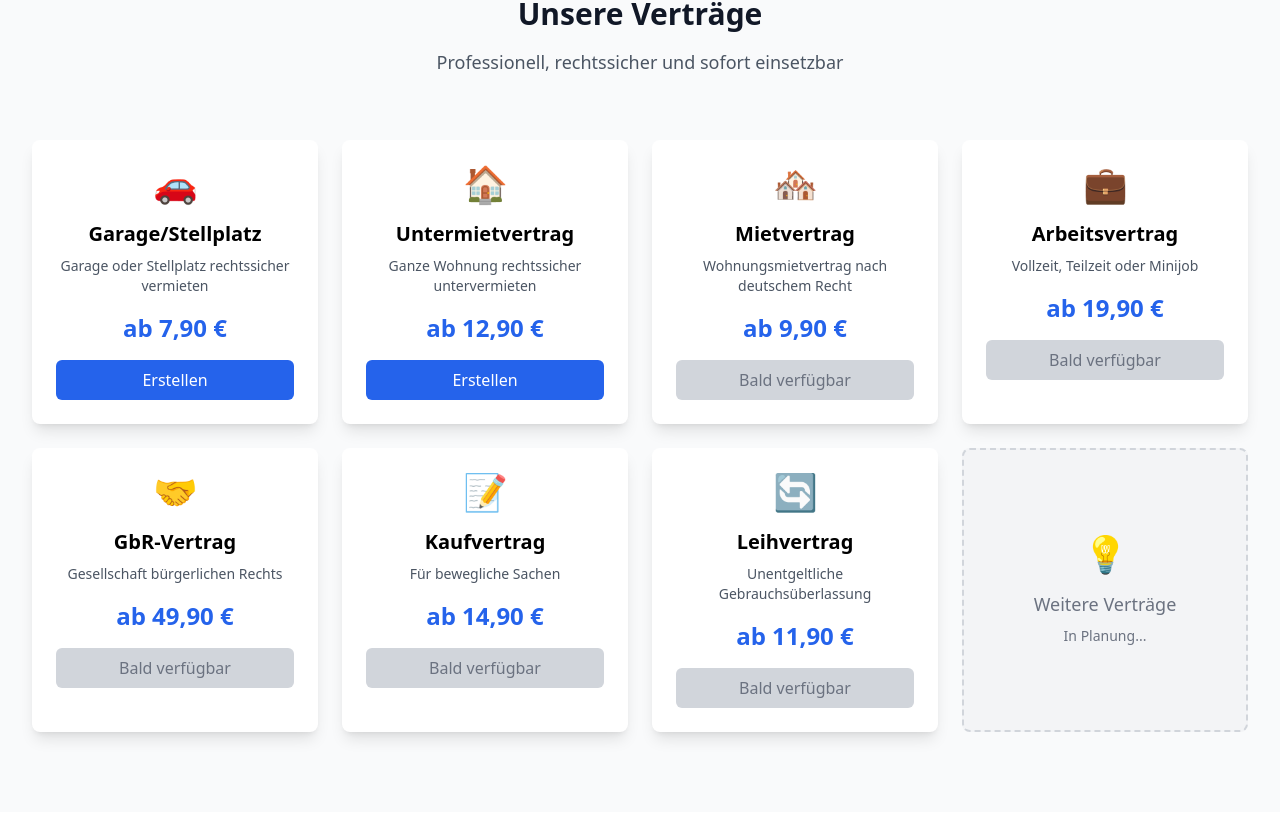
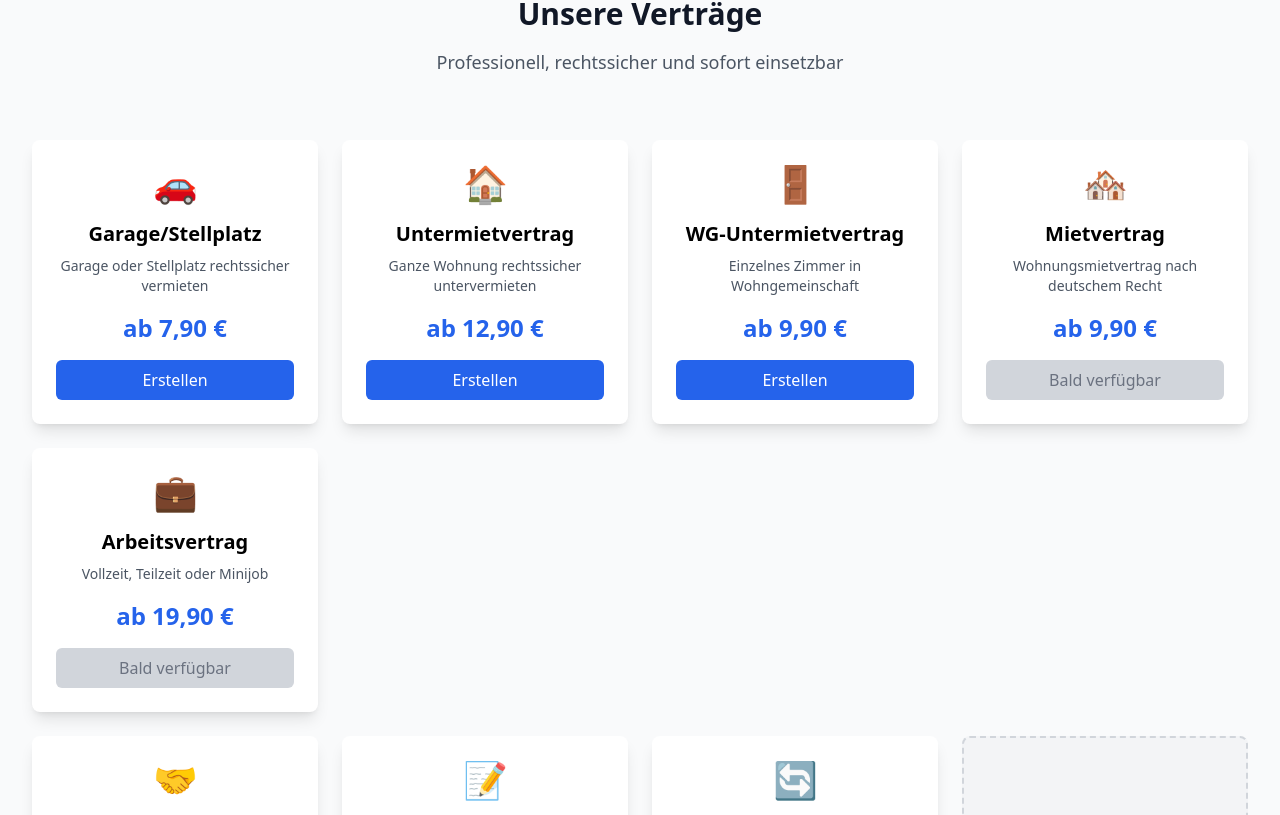
Before and after one commit to PalBasti/palworks-website, a Next.js app: page / in a window 1280 px wide. Shown: the part 1145-1960 px from the top of the page. Built offline with nearby package versions, Linux system fonts and the light colour scheme.

Commit message:
Update index.js

```diff
--- a/pages/index.js
+++ b/pages/index.js
@@ -99,7 +99,7 @@ export default function Home() {
                 </div>
               </div>
 
-              {/* Untermietvertrag - NEU */}
+              {/* Untermietvertrag - Ganze Wohnung */}
               <div className="bg-white rounded-lg shadow-lg p-6 hover:shadow-xl transition-shadow">
                 <div className="text-center">
                   <div className="text-4xl mb-4">🏠</div>
@@ -107,6 +107,19 @@ export default function Home() {
                   <p className="text-gray-600 text-sm mb-4">Ganze Wohnung rechtssicher untervermieten</p>
                   <div className="text-2xl font-bold text-blue-600 mb-4">ab 12,90 €</div>
                   <Link href="/untermietvertrag" className="w-full bg-blue-600 text-white py-2 px-4 rounded-md hover:bg-blue-700 transition-colors inline-block">
+                    Erstellen
+                  </Link>
+                </div>
+              </div>
+
+              {/* WG-Untermietvertrag - NEU */}
+              <div className="bg-white rounded-lg shadow-lg p-6 hover:shadow-xl transition-shadow">
+                <div className="text-center">
+                  <div className="text-4xl mb-4">🚪</div>
+                  <h3 className="text-xl font-semibold mb-2">WG-Untermietvertrag</h3>
+                  <p className="text-gray-600 text-sm mb-4">Einzelnes Zimmer in Wohngemeinschaft</p>
+                  <div className="text-2xl font-bold text-blue-600 mb-4">ab 9,90 €</div>
+                  <Link href="/wg-untermietvertrag" className="w-full bg-blue-600 text-white py-2 px-4 rounded-md hover:bg-blue-700 transition-colors inline-block">
                     Erstellen
                   </Link>
                 </div>
@@ -301,6 +314,7 @@ export default function Home() {
               <ul className="space-y-2 text-sm text-gray-400">
                 <li><Link href="/garage-vertrag" className="hover:text-white">Garage/Stellplatz</Link></li>
                 <li><Link href="/untermietvertrag" className="hover:text-white">Untermietvertrag</Link></li>
+                <li><Link href="/wg-untermietvertrag" className="hover:text-white">WG-Untermietvertrag</Link></li>
                 <li><span className="text-gray-500">Mietvertrag (bald)</span></li>
                 <li><span className="text-gray-500">Arbeitsvertrag (bald)</span></li>
                 <li><span className="text-gray-500">GbR-Vertrag (bald)</span></li>
```
